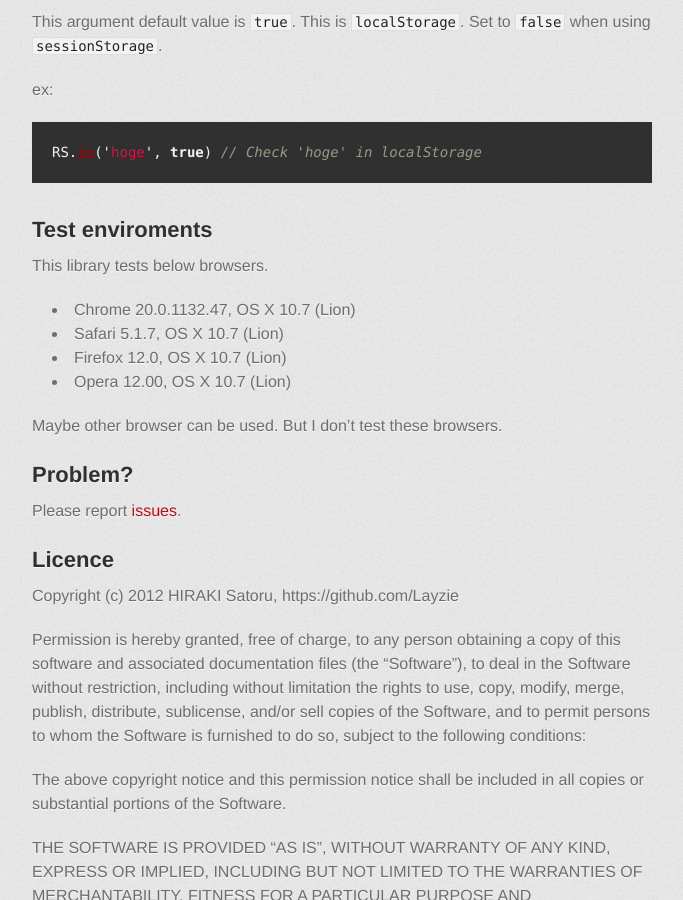
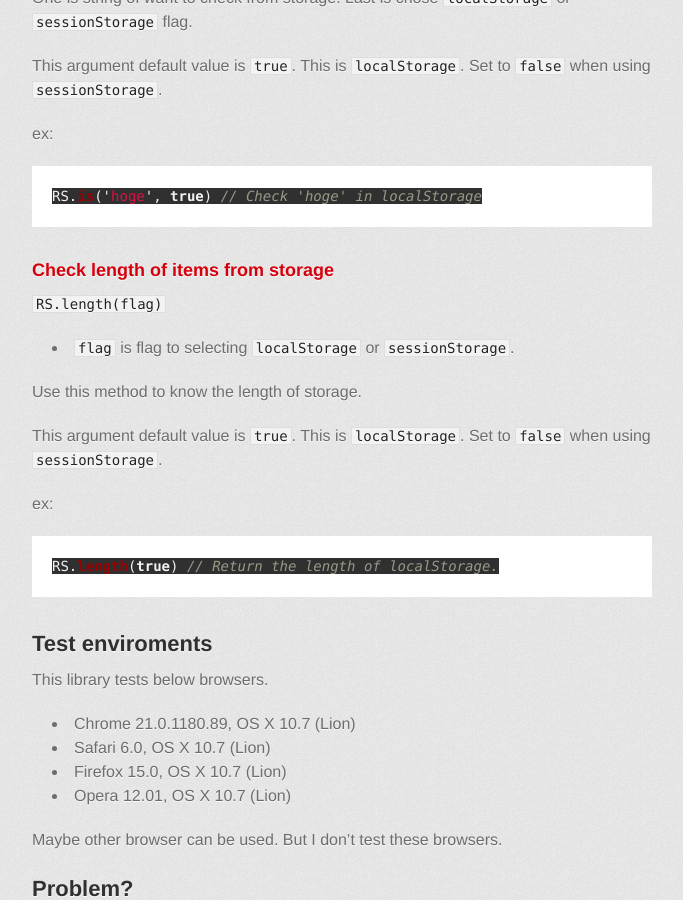
Before and after one commit to Layzie/rockstage_js, a Jekyll site: the page built from index.md, in a window 1280 px wide and 900 px high, scrolled down 2691 px. Shown: the whole window, without its empty margins (298-981 px from the left). Built offline with Jekyll 4.4.1, drawn with Linux system fonts in a browser that asks for light colours; some web fonts are replaced; some of the changed text lies outside the part shown.

Commit message:
modify index.md

````diff
--- a/index.md
+++ b/index.md
@@ -21,7 +24,6 @@ Or you want to minified file then add below.
 ### Set items to storage
 
 `RS.put(object, flag)`
-
 - `object` is value of setting to storage.
 - `flag` is flag to selecting `localStorage` or `sessionStorage`.
 
@@ -32,18 +34,16 @@ One is object set to storage. Last is chose `localStorage` or `sessionStorage` f
 `sessionStorage`.
 
 ex:
-{% highlight javascript %}
+```javascript
 RS.put({
   foo: 'hoge',
   bar: 'fuga',
   baz: 'hogera'
 }, true);
-{% endhighlight %}
-
+```
 ### Get item from storage
 
 `RS.get('value', flag)`
-
 - `value` is string of want to get storage.
 - `flag` is flag to selecting `localStorage` or `sessionStorage`.
 
@@ -54,14 +54,12 @@ One is string get to storage. Last is chose `localStorage` or `sessionStorage` f
 `sessionStorage`.
 
 ex:
-{% highlight javascript %}
+```javascript
 RS.get('foo', true); // return 'hoge'
-{% endhighlight %}
-
+```
 ### Remove item from storage
 
 `RS.remove('value', flag)`
-
 - `value` is string of want to remove storage.
 - `flag` is flag to selecting `localStorage` or `sessionStorage`.
 
@@ -72,14 +70,13 @@ One is string remove from storage. Last is chose `localStorage` or `sessionStora
 `sessionStorage`.
 
 ex:
-{% highlight javascript %}
+```javascript
 RS.remove('foo', true); // remove 'foo' from localStorage
-{% endhighlight %}
+```
 
 ### Clear all items from storage
 
 `RS.clear(flag)`
-
 - `flag` is flag to selecting `localStorage` or `sessionStorage`.
 
 When clear all items from storage using `RS.flag()`. This method arguments is only 1.
@@ -89,14 +86,13 @@ This argument default value is `true`. This is `localStorage`. Set to `false` wh
 `sessionStorage`.
 
 ex:
-{% highlight javascript %}
+```javascript
 RS.clear(true) // Clear all items from localStorage
-{% endhighlight %}
+```
 
 ### Check existence of items from storage
 
 `RS.is(key, flag)`
-
 - `key` is keyword of want to check in `localStorage` or `sessionStorage`.
 - `flag` is flag to selecting `localStorage` or `sessionStorage`.
 
@@ -107,18 +103,32 @@ This argument default value is `true`. This is `localStorage`. Set to `false` wh
 `sessionStorage`.
 
 ex:
-{% highlight javascript %}
+```javascript
 RS.is('hoge', true) // Check 'hoge' in localStorage
-{% endhighlight %}
+```
 
+### Check length of items from storage
+
+`RS.length(flag)`
+- `flag` is flag to selecting `localStorage` or `sessionStorage`.
+
+Use this method to know the length of storage.
+
+This argument default value is `true`. This is `localStorage`. Set to `false` when using
+`sessionStorage`.
+
+ex:
+```javascript
+RS.length(true) // Return the length of localStorage.
+```
 ## Test enviroments
 
 This library tests below browsers.
 
-- Chrome 20.0.1132.47, OS X 10.7 (Lion)
-- Safari 5.1.7, OS X 10.7 (Lion)
-- Firefox 12.0, OS X 10.7 (Lion)
-- Opera 12.00, OS X 10.7 (Lion)
+- Chrome 21.0.1180.89, OS X 10.7 (Lion)
+- Safari 6.0, OS X 10.7 (Lion)
+- Firefox 15.0, OS X 10.7 (Lion)
+- Opera 12.01, OS X 10.7 (Lion)
 
 Maybe other browser can be used. But I don't test these browsers.
 
````
Also changed, not shown: other parts of index.md (+3 -0 lines).
